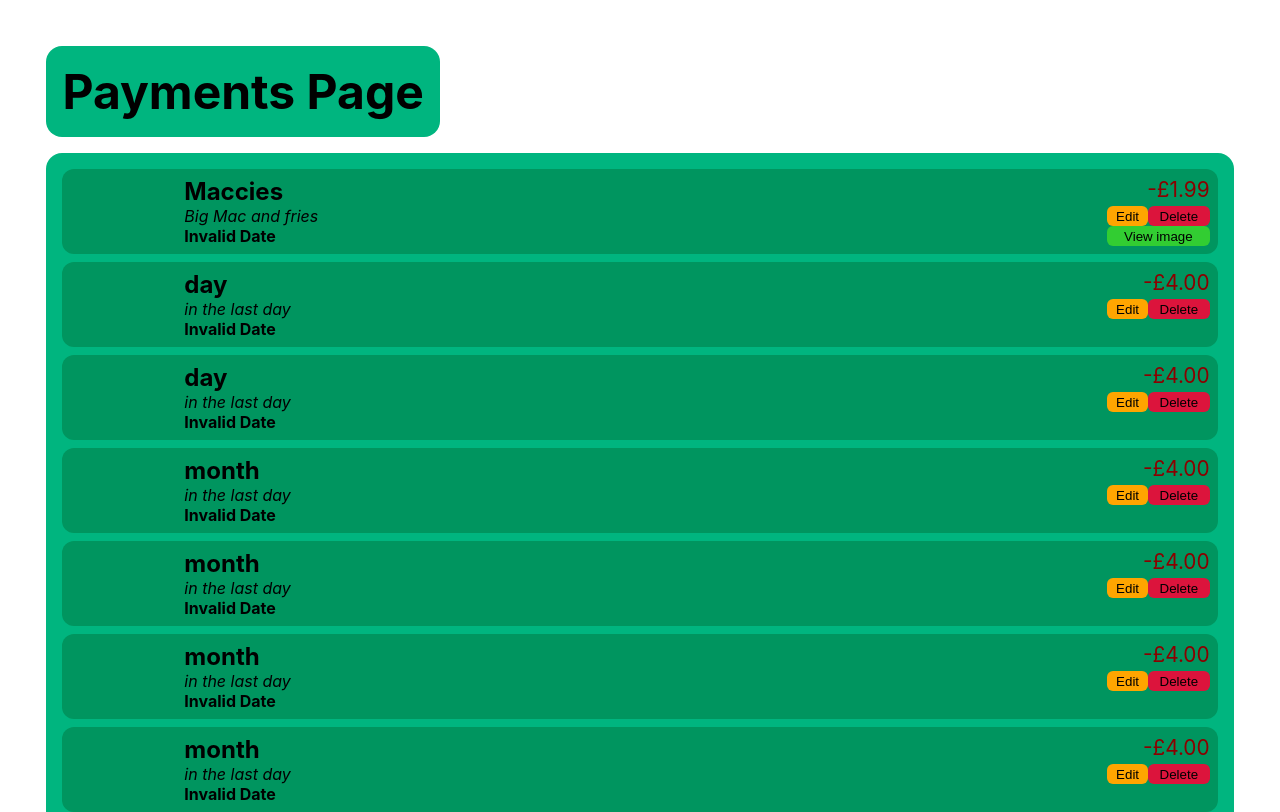
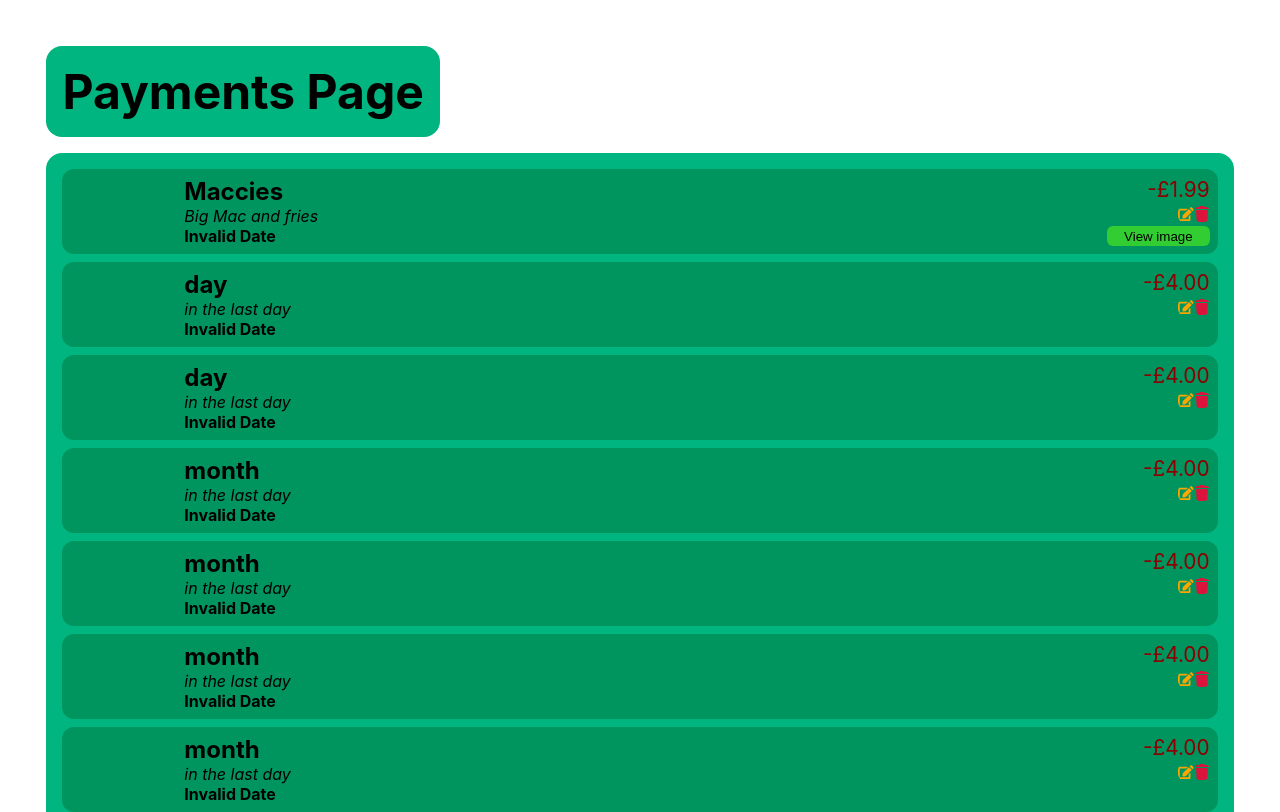
Before and after one commit to muhsin7/spending-tracker, a React (Create React App) app in the folder client/: page /payments in a window 1280 px wide. Shown: the top 812 px of the page. Built offline with nearby package versions, Linux system fonts and the light colour scheme; no server answers.

Commit message:
Replace edit and delete buttons with icons

```diff
--- a/client/package.json
+++ b/client/package.json
@@ -10,6 +10,7 @@
     "http-proxy-middleware": "^2.0.6",
     "react": "^18.2.0",
     "react-dom": "^18.2.0",
+    "react-icons": "^4.8.0",
     "react-router-dom": "^6.8.1",
     "react-scripts": "5.0.1",
     "reactjs-popup": "^2.0.5",
--- a/client/src/pages/paymentsPage/PaymentCard.js
+++ b/client/src/pages/paymentsPage/PaymentCard.js
@@ -4,6 +4,7 @@ import "reactjs-popup/dist/index.css";
 import axios from "axios";
 import { useEffect, useState } from "react";
 import { useToken } from "../../authentication/useToken";
+import { FaEdit, FaTrash} from 'react-icons/fa';
 
 export default function PaymentCard(props) {
   const TITLE = props.payment.title;
@@ -59,8 +60,10 @@ export default function PaymentCard(props) {
 
         <div className="payment-card-middle">
           <span className="payment-description">{DESCRIPTION}</span>
-          <button className="payment-edit-button">Edit</button>
-          <button className="payment-delete-button">Delete</button>
+          <div classname="payment-edit-delete-icons">
+            <FaTrash className="payment-delete-icon" />
+            <FaEdit className="payment-edit-icon" />
+          </div>
         </div>
 
         <div className="payment-card-bottom">
--- a/client/src/styles/paymentsPage.css
+++ b/client/src/styles/paymentsPage.css
@@ -65,7 +65,7 @@
 .payment-card-middle {
   width: 100%;
   display: grid;
-  grid-template-columns: 90% 4% 6%;
+  grid-template-columns: 95% 5%;
   justify-content: space-between;
   flex-flow: row wrap;
 }
@@ -98,26 +98,30 @@
   font-style: italic;
 }
 
-.payment-edit-button {
-  background-color: orange;
+.payment-edit-delete-icons {
+  display: block;
+}
+
+.payment-edit-icon {
+  color: orange;
   border: none;
   border-radius: 6px;
+  float: right;
 }
 
-.payment-edit-button:hover {
-  background-color: orangered;
-  color: beige;
+.payment-edit-icon:hover {
+  color: orangered;
 }
 
-.payment-delete-button {
-  background-color: crimson;
+.payment-delete-icon {
+  color: crimson;
   border: none;
   border-radius: 6px;
+  float: right;
 }
 
-.payment-delete-button:hover {
-  background-color: darkred;
-  color: beige;
+.payment-delete-icon:hover {
+  color: darkred;
 }
 
 .payment-date {
```
Also changed, not shown: 1 other file (tests, documents, lock files or other folders).
